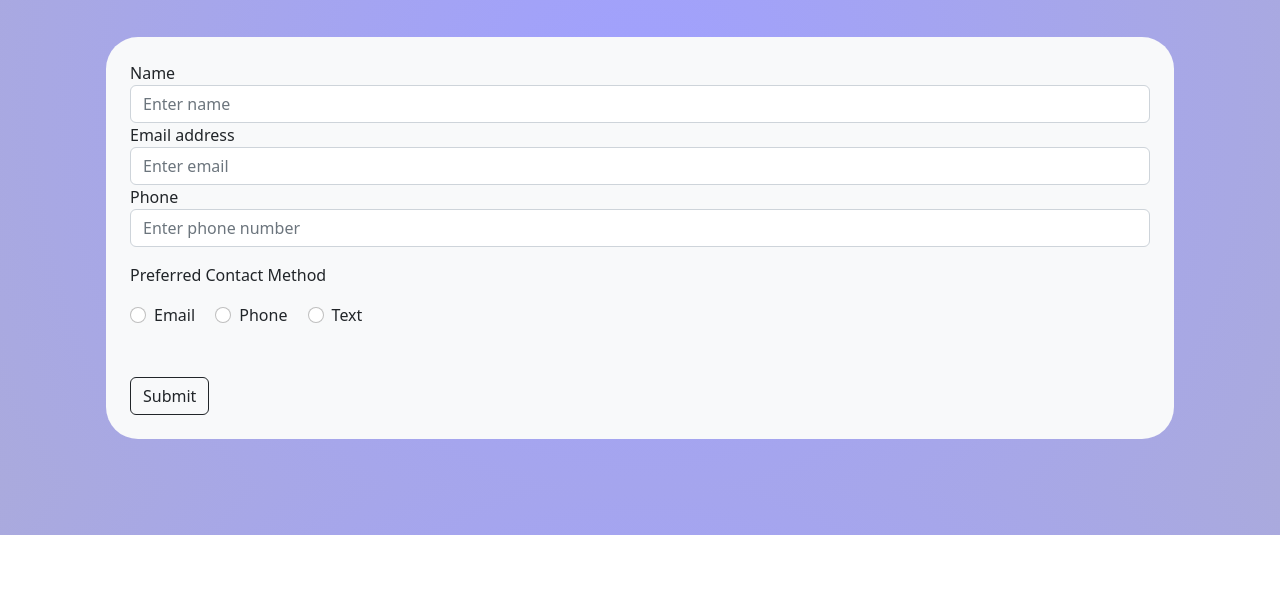
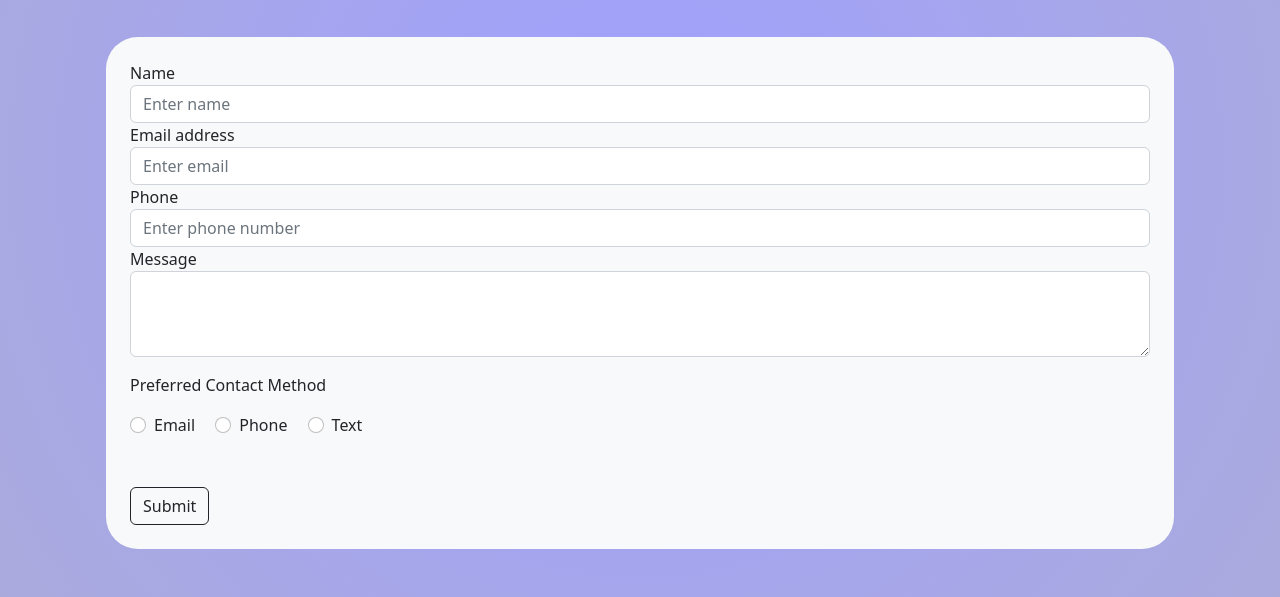
Before and after one commit to hkelley534/bootstrap-prototype, a plain HTML site: page contact.html in a window 1280 px wide. Shown: the part 265-862 px from the top of the page. Before the commit the page ends 800 px from the top, so only its background shows below. Drawn offline with nearby package versions, Linux system fonts and the light colour scheme; a web font is replaced by a local one.

Commit message:
added message input

```diff
--- a/contact.html
+++ b/contact.html
@@ -82,6 +82,11 @@
           <input type="tel" class="form-control" id="inputPhone" placeholder="Enter phone number" name="Phone">
         </div>
 
+        <div class="form-group">
+          <label for="inputMessage">Message</label>
+          <textarea class="form-control" id="inputMessage" rows="3" name="Message"></textarea>
+        </div>
+
         <p class="mt-3">Preferred Contact Method</p>
         <div class="form-group form-radio mb-5">
           <div class="form-check form-check-inline">
```
